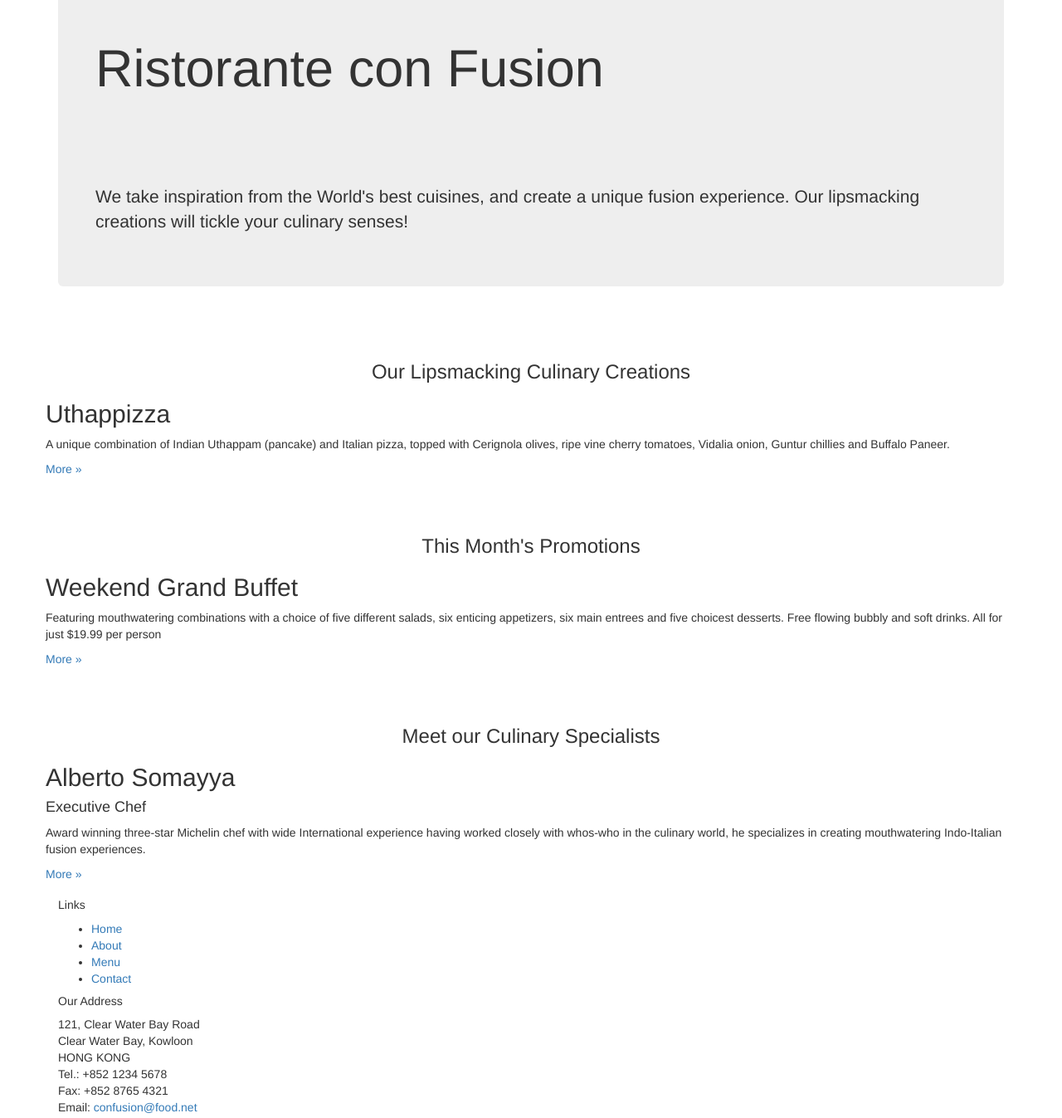
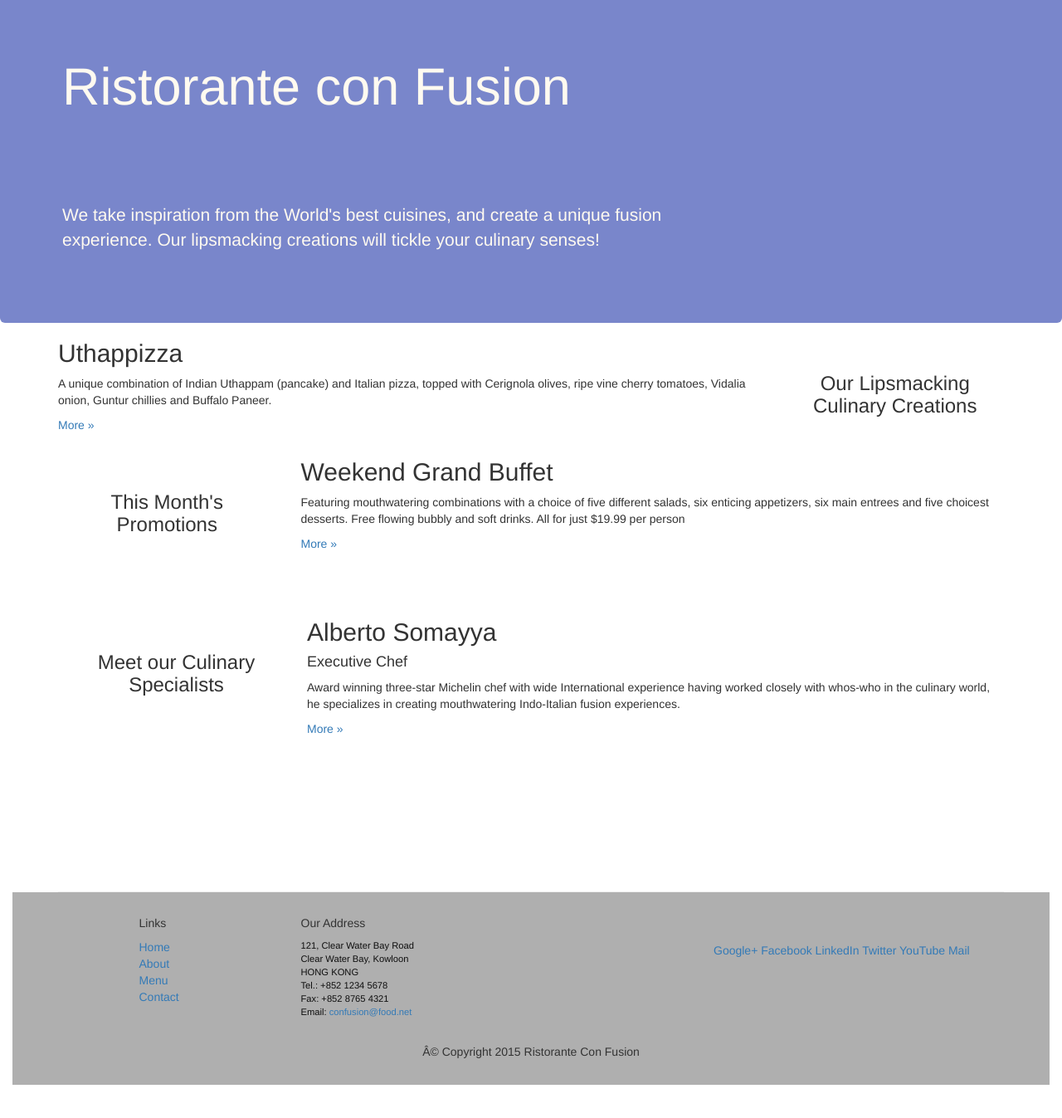
Before and after one commit to AbhijeetPadhy/Front-End-Web-UI-Frameworks-and-Tools-Learning, a website: page conFusion/index.html in a window 1280 px wide. Shown: the part 20-1367 px from the top of the page at 83% size. After the commit the page ends 1327 px from the top, so only its background shows below. Drawn offline with Linux system fonts and the light colour scheme.

Commit message:
Learned grid system

```diff
--- /dev/null
+++ b/conFusion/css/mystyles.css
@@ -0,0 +1,29 @@
+.row-header{
+    margin:0px auto;
+    padding:0px auto;
+}
+
+.row-content {
+    margin:0px auto;
+    padding: 50px 0px 50px 0px;
+    border-bottom: 1px ridge;
+    min-height:400px;
+}
+
+.row-footer{
+    background-color: #AfAfAf;
+    margin:0px auto;
+    padding: 20px 0px 20px 0px;
+}
+
+.jumbotron{
+	padding: 70px 30px 70px 30px;
+	margin:0px auto;
+	background: #7986CB;
+	color: floralwhite;
+}
+address{
+	font-size: 80%;
+	margin: 0px;
+	color: #0f0f0f;
+}
--- a/conFusion/index.html
+++ b/conFusion/index.html
@@ -5,36 +5,41 @@
                 <meta charset="utf-8">
                 <meta http-equiv="X-UA-Compatible" content="IE=edge">
                 <meta name="viewport" content="width=device-width, initial-scale=1">
+
 				<meta http-equiv="Content-Type" content="text/html; charset=windows-1252">
                 <title>Ristorante Con Fusion</title>
+
 				<!-- Bootstrap -->
 				<link href="bower_components/bootstrap/dist/css/bootstrap.min.css" rel="stylesheet">
                 <link href="bower_components/bootstrap/dist/css/bootstrap-theme.min.css" rel="stylesheet">
+            	<link href="css/mystyles.css" rel="stylesheet">
 			</head>
 
         <body data-gr-c-s-loaded="true">
-            <div class="container">
+            <div class="container-fluid">
+            <div class="row">
 				<header class="jumbotron">
-                <div class="row">
                 <div class="container">
                     <div class="row">
+                        <div class="col-xs-12 col-sm-8">
                             <h1>Ristorante con Fusion</h1>
                             <p style="padding:40px;"></p>
                             <p>We take inspiration from the World's best cuisines, and create a unique fusion experience. Our lipsmacking creations will tickle your culinary senses!</p>
                         </div>
-                        <div>
+                        <div class="col-xs-12 col-sm-4">
                         </div>
                     </div>
                 </div>
             </header>
+				</div>
 
+            <div class="container">
                 <div class="row">
-                <div>
-                    <div>
+                    <div class="col-xs-12 col-sm-3 col-sm-push-9">
                         <p style="padding:20px;"></p>
                         <h3 align="center">Our Lipsmacking Culinary Creations</h3>
                     </div>
-                    <div>
+                    <div class="col-xs-12 col-sm-9 col-sm-pull-3">
                         <h2>Uthappizza</h2>
                         <p>A unique combination of Indian Uthappam (pancake) and Italian pizza, topped with Cerignola olives, ripe vine cherry tomatoes, Vidalia onion, Guntur chillies and Buffalo Paneer.</p>
                         <p><a href="https://d396qusza40orc.cloudfront.net/phoenixassets/web-frameworks/index.html#">More »</a></p>
@@ -42,24 +47,24 @@
                 </div>
 
 
-                <div>
-                    <div>
+                <div class="row">
+                    <div class="col-xs-12 col-sm-3">
                         <p style="padding:20px;"></p>
                         <h3 align="center">This Month's Promotions</h3>
                     </div>
-                    <div>
+                    <div class="col-xs-12 col-sm-9">
                         <h2>Weekend Grand Buffet</h2>
                         <p>Featuring mouthwatering combinations with a choice of five different salads, six enticing appetizers, six main entrees and five choicest desserts. Free flowing bubbly and soft drinks. All for just $19.99 per person </p>
                         <p><a href="https://d396qusza40orc.cloudfront.net/phoenixassets/web-frameworks/index.html#">More »</a></p>
                     </div>
                 </div>
 
-                <div>
-                    <div>
+                <div class="row row-content">
+                    <div class="col-xs-12 col-sm-3">
                         <p style="padding:20px;"></p>
                         <h3 align="center">Meet our Culinary Specialists</h3>
                     </div>
-                    <div>
+                    <div class="col-xs-12 col-sm-9">
                         <h2>Alberto Somayya</h2>
                         <h4>Executive Chef</h4>
                         <p>Award winning three-star Michelin chef with wide International experience having worked closely with whos-who in the culinary world, he specializes in creating mouthwatering Indo-Italian fusion experiences. </p>
@@ -68,19 +73,19 @@
                 </div>
             </div>
 
-            <footer>
+            <footer class="row-footer">
                 <div class="container">
                     <div class="row">
-                        <div>
+                        <div class="col-xs-5 col-xs-offset-1 col-sm-2 col-sm-offset-1">
                             <h5>Links</h5>
-                            <ul>
+                            <ul class="list-unstyled">
                                 <li><a href="https://d396qusza40orc.cloudfront.net/phoenixassets/web-frameworks/index.html#">Home</a></li>
                                 <li><a href="https://d396qusza40orc.cloudfront.net/phoenixassets/web-frameworks/index.html#">About</a></li>
                                 <li><a href="https://d396qusza40orc.cloudfront.net/phoenixassets/web-frameworks/index.html#">Menu</a></li>
                                 <li><a href="https://d396qusza40orc.cloudfront.net/phoenixassets/web-frameworks/index.html#">Contact</a></li>
                             </ul>
                         </div>
-                        <div>
+                        <div class="col-xs-6 col-sm-5">
                             <h5>Our Address</h5>
                             <address>
                               121, Clear Water Bay Road<br>
@@ -91,7 +96,7 @@
                               Email: <a href="mailto:confusion@food.net">confusion@food.net</a>
                            </address>
                         </div>
-                        <div>
+                        <div class="col-xs-12 col-sm-4">
                             <div style="padding: 40px 10px;">
                                 <a href="http://google.com/+">Google+</a>
                                 <a href="http://www.facebook.com/profile.php?id=">Facebook</a>
@@ -101,7 +106,7 @@
                                 <a href="mailto:">Mail</a>
                             </div>
                         </div>
-                        <div>
+                        <div class="col-xs-12">
                             <p style="padding:10px;"></p>
                             <p align="center">Â© Copyright 2015 Ristorante Con Fusion</p>
                         </div>
```
Lines whose indentation alone changed are shown as unchanged.
